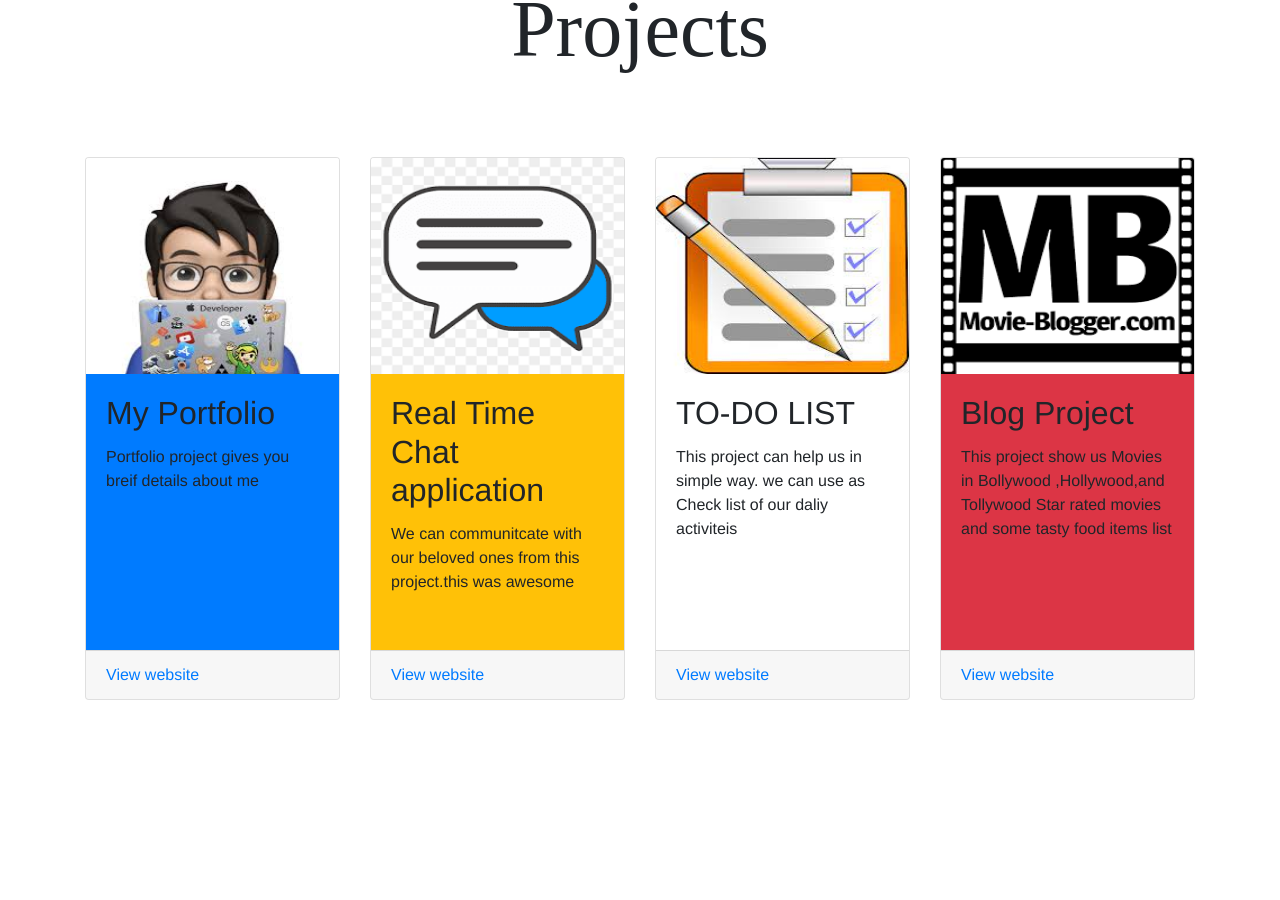
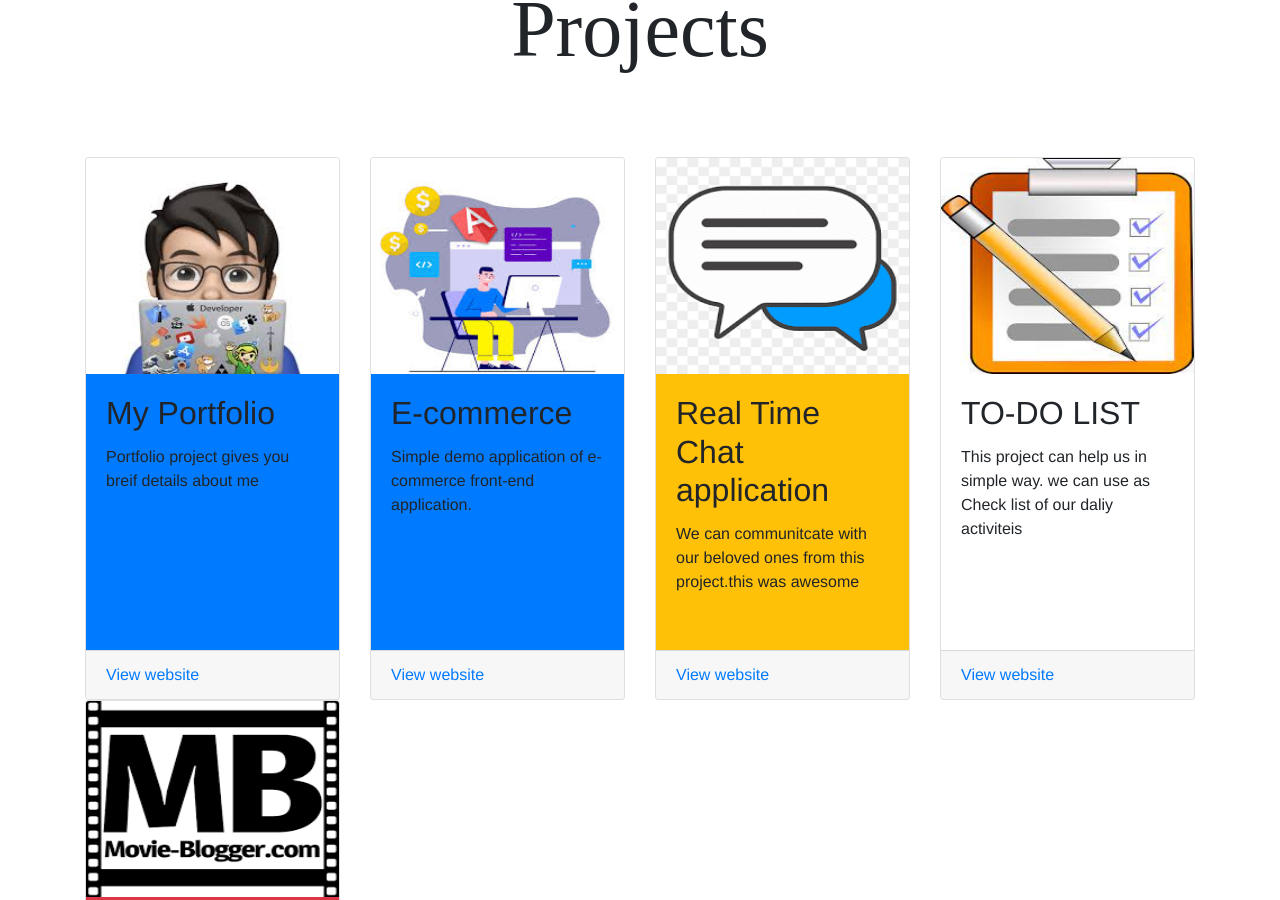
Before and after one commit to shivapabbu1/My-Portfolio, a React (Create React App) app in the folder my-app/: page / in a window 1280 px wide. Shown: the part 1539-2439 px from the top of the page. Built offline with nearby package versions, Linux system fonts and the light colour scheme; a web font is replaced by a local one.

Commit message:
Update Home.jsx

```diff
--- a/my-app/src/Components/Pages/Home.jsx
+++ b/my-app/src/Components/Pages/Home.jsx
@@ -143,11 +143,31 @@ const Home = () => {
         </p>
       </div>
         <div className=" card-footer">
-                  <a href='#'> View website</a>
+                  <a href='https://shivaprasad-portfolio.vercel.app/'> View website</a>
                  </div>
 
     </div>
   </div>
+       <div class=" col-lg-3 col-md-6 col-sm-12 col-12">
+    <div class="card h-100">
+      <img src={image11} class="card-img-top"
+        alt="Skyscrapers" />
+      <div class="card-body bg-primary">
+        <h2 class="card-title">E-commerce</h2>
+        <p class="card-text">
+        Simple demo application of e-commerce front-end application.
+        </p>
+      </div>
+        <div className=" card-footer">
+                  <a href='https://front-end-e-commerce-git-master-shivapabbu1.vercel.app/'> View website</a>
+                 </div>
+
+    </div>
+  </div>
+
+
+
+
   <div class=" col-lg-3 col-md-6 col-sm-12 col-12">
     <div class="card h-100">
       <img src={image9} class="card-img-top"
```
